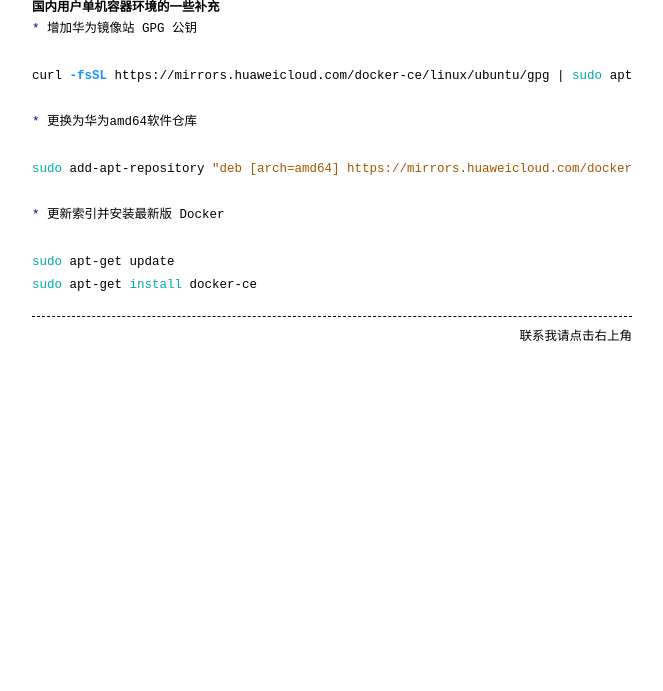
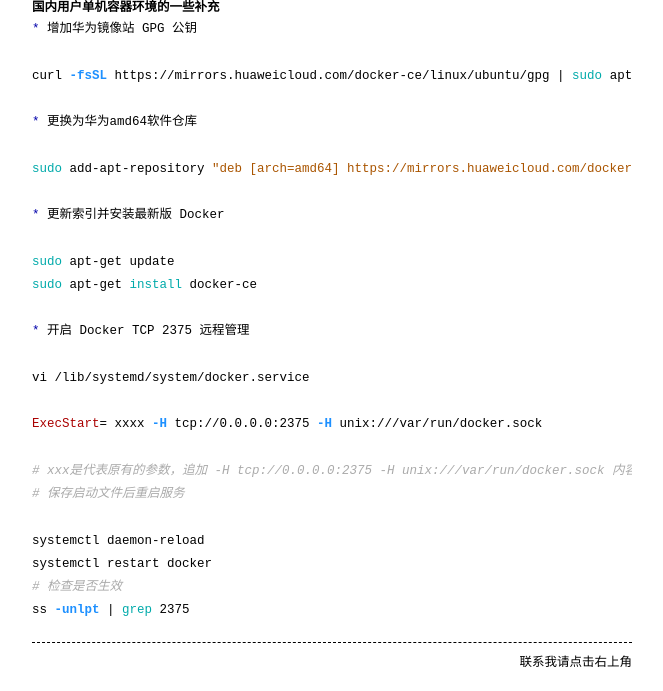
Before and after one commit to chldong/chldong.github.io, a Jekyll site: the page built from _posts/2020-06-22-某项目基础知识培训一.md, in a window 1280 px wide and 900 px high, scrolled down 2826 px, cut to the strip 209-900 px from the top of the window. Shown: the whole strip, without its empty margins (308-971 px from the left). Built offline with Jekyll 4.4.1, drawn with Linux system fonts in a browser that asks for light colours; a script that is not in the unit is left out; before the commit the page ends 3401 px from its top, so only the background shows below that.

Commit message:
内容更新

````diff
--- a/_posts/2020-06-22-某项目基础知识培训一.md
+++ b/_posts/2020-06-22-某项目基础知识培训一.md
@@ -150,4 +150,18 @@ sudo add-apt-repository "deb [arch=amd64] https://mirrors.huaweicloud.com/docker
 
 sudo apt-get update
 sudo apt-get install docker-ce
+
+* 开启 Docker TCP 2375 远程管理
+
+vi /lib/systemd/system/docker.service
+
+ExecStart= xxxx -H tcp://0.0.0.0:2375 -H unix:///var/run/docker.sock
+
+# xxx是代表原有的参数，追加 -H tcp://0.0.0.0:2375 -H unix:///var/run/docker.sock 内容
+# 保存启动文件后重启服务
+
+systemctl daemon-reload
+systemctl restart docker
+# 检查是否生效
+ss -unlpt | grep 2375
 ```
````
